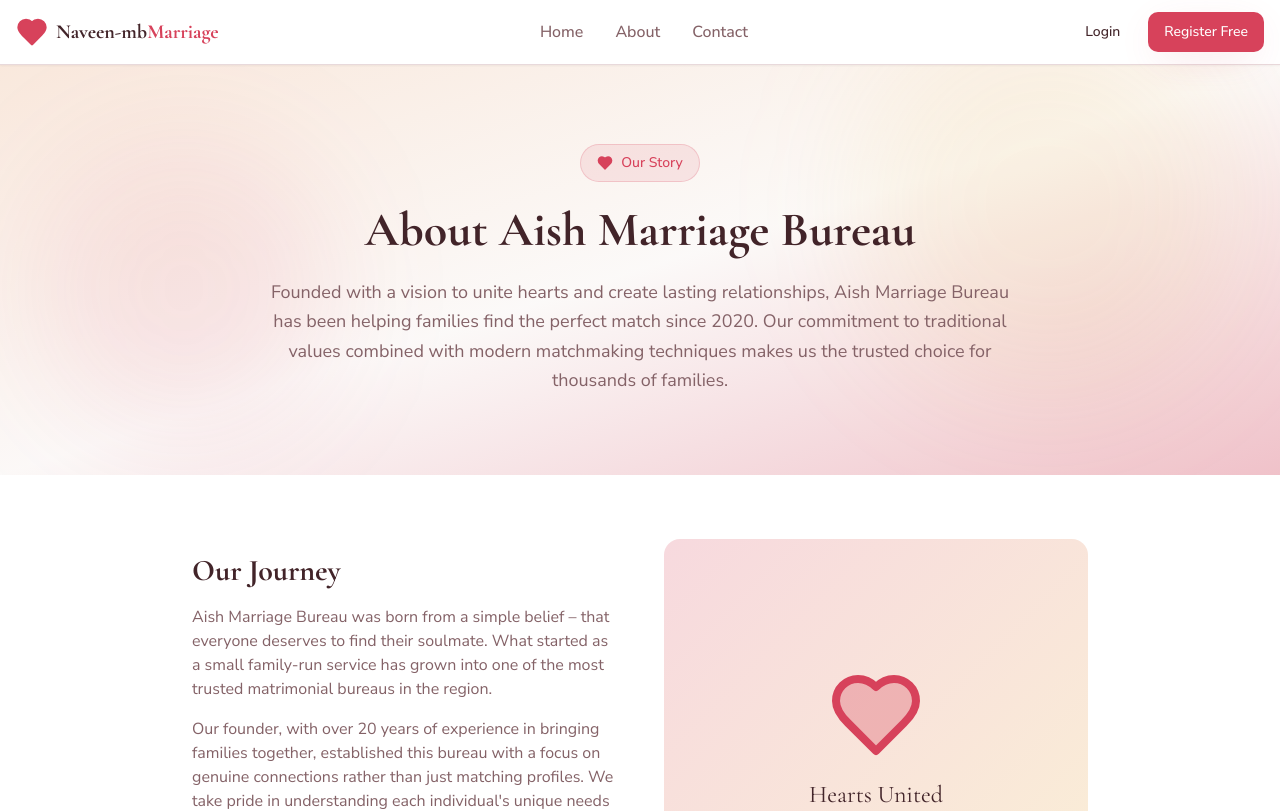
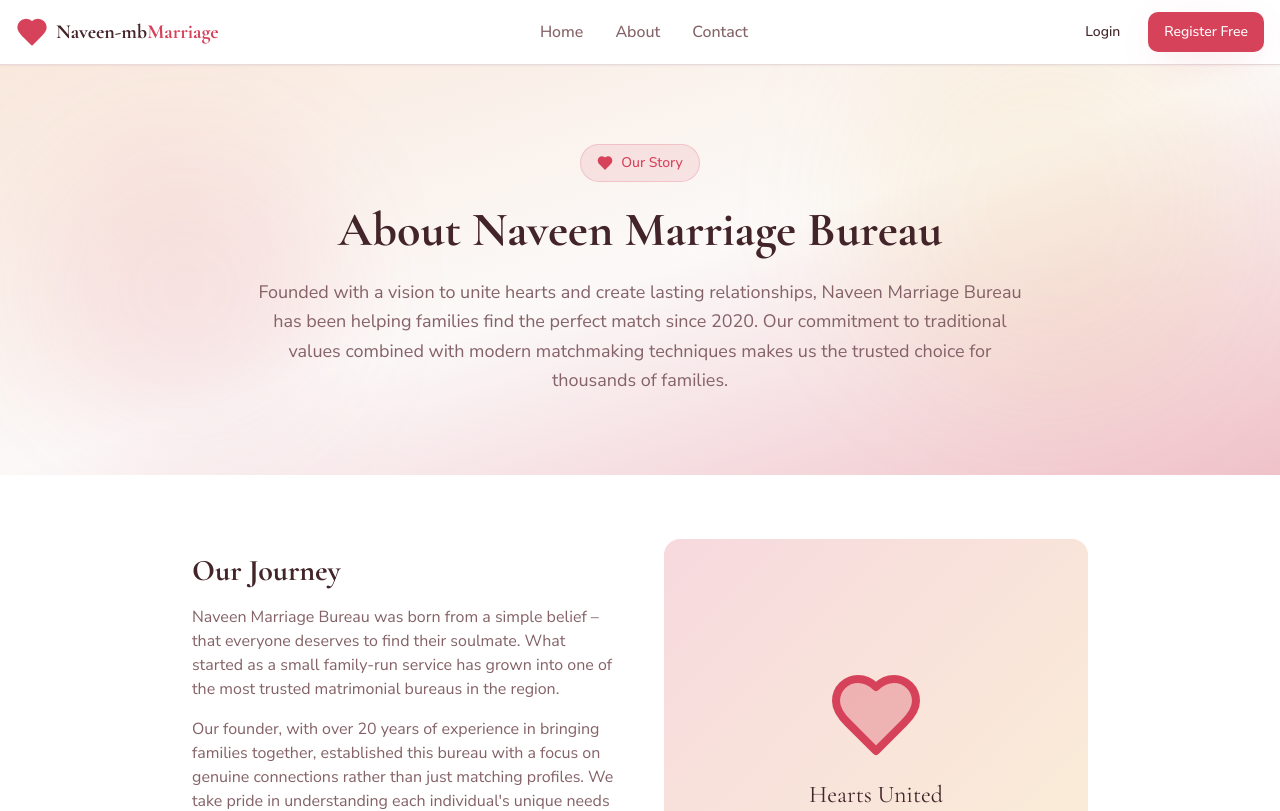
Before and after one commit to Naveen-coder0/Naveen-MB, a React (Vite) app: page /about in a window 1280 px wide. Shown: the top 811 px of the page. Built offline with nearby package versions, Linux system fonts and the light colour scheme; the HTML template or start-up script is replaced by a standard one.

Commit message:
Update About page to reflect new bureau name

```diff
--- a/src/pages/About.tsx
+++ b/src/pages/About.tsx
@@ -52,11 +52,11 @@ const About = () => {
             </div>
 
             <h1 className="font-serif text-4xl md:text-5xl font-bold text-foreground mb-6">
-              About Aish Marriage Bureau
+              About Naveen Marriage Bureau
             </h1>
 
             <p className="text-lg text-muted-foreground leading-relaxed">
-              Founded with a vision to unite hearts and create lasting relationships, Aish Marriage
+              Founded with a vision to unite hearts and create lasting relationships, Naveen Marriage
               Bureau has been helping families find the perfect match since 2020. Our commitment to
               traditional values combined with modern matchmaking techniques makes us the trusted
               choice for thousands of families.
@@ -76,7 +76,7 @@ const About = () => {
                 </h2>
                 <div className="space-y-4 text-muted-foreground">
                   <p>
-                    Aish Marriage Bureau was born from a simple belief – that everyone deserves to
+                    Naveen Marriage Bureau was born from a simple belief – that everyone deserves to
                     find their soulmate. What started as a small family-run service has grown into
                     one of the most trusted matrimonial bureaus in the region.
                   </p>
```
